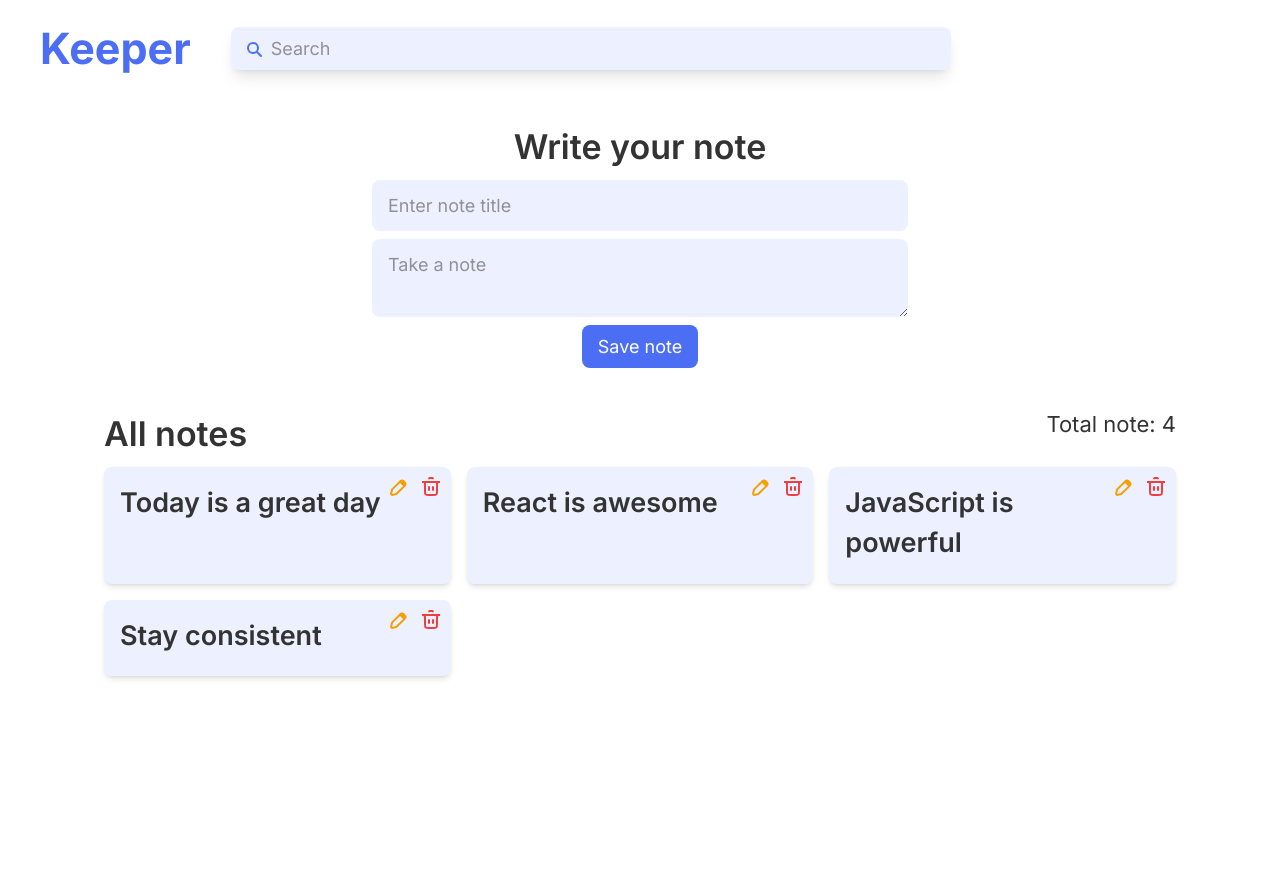
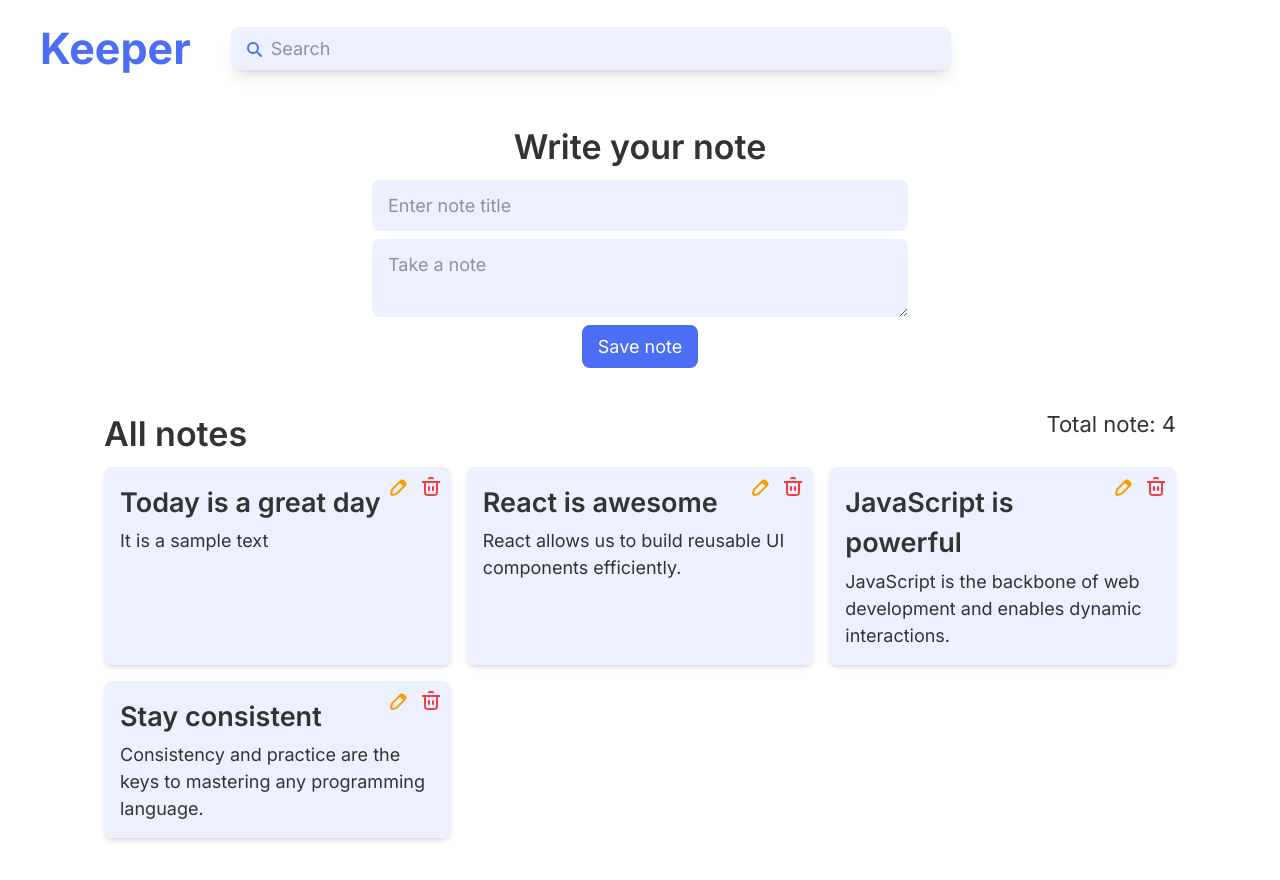
Before and after one commit to sagormajomder/keeper, a React (Vite) app: page / in a window 1280 px wide. Shown: the top 880 px of the page. Before the commit the page ends 800 px from the top, so only its background shows below. Built offline with nearby package versions, Linux system fonts and the light colour scheme.

Commit message:
(Fix) not showing the note content

```diff
--- a/src/Components/CreateNote.jsx
+++ b/src/Components/CreateNote.jsx
@@ -19,7 +19,7 @@ function CreateNote({ title, onTitle, contentText, onContentText, onAddNote }) {
     const newNote = {
       id: crypto.randomUUID(),
       title,
-      note: contentText,
+      content: contentText,
     };
 
     // console.log(newNote);
--- a/src/Components/Note.jsx
+++ b/src/Components/Note.jsx
@@ -5,16 +5,16 @@ import Delete from "../assets/Trash.svg";
 Note.propTypes = {
   id: PropTypes.string.isRequired,
   title: PropTypes.string.isRequired,
-  note: PropTypes.string.isRequired,
+  content: PropTypes.string.isRequired,
   onEditNote: PropTypes.func.isRequired,
   onDeleteNote: PropTypes.func.isRequired,
 };
 
-function Note({ id, title, note, onEditNote, onDeleteNote }) {
+function Note({ id, title, content, onEditNote, onDeleteNote }) {
   return (
     <li className="bg-primary/10 relative rounded-lg p-4 shadow-md">
       <h3 className="text-h3 mb-1 pr-10 font-semibold">{title}</h3>
-      <p>{note}</p>
+      <p>{content}</p>
       {/* delete and update note Icons */}
       <div className="absolute top-2 right-2 flex items-center gap-2">
         <img
--- a/src/Components/NoteArea.jsx
+++ b/src/Components/NoteArea.jsx
@@ -21,7 +21,7 @@ function NoteArea({ noteList, search, onEditNote, onDeleteNote }) {
       <Note
         id={note.id}
         title={note.title}
-        note={note.note}
+        content={note.content}
         key={note.id}
         onEditNote={onEditNote}
         onDeleteNote={onDeleteNote}
```
